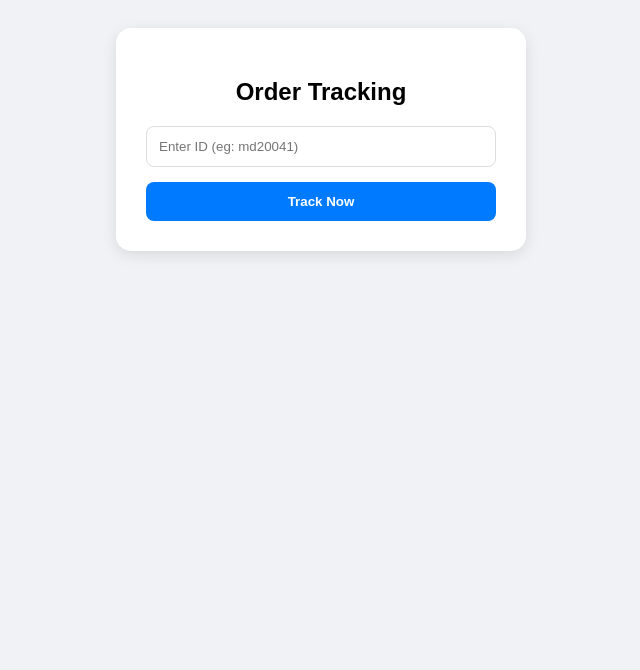
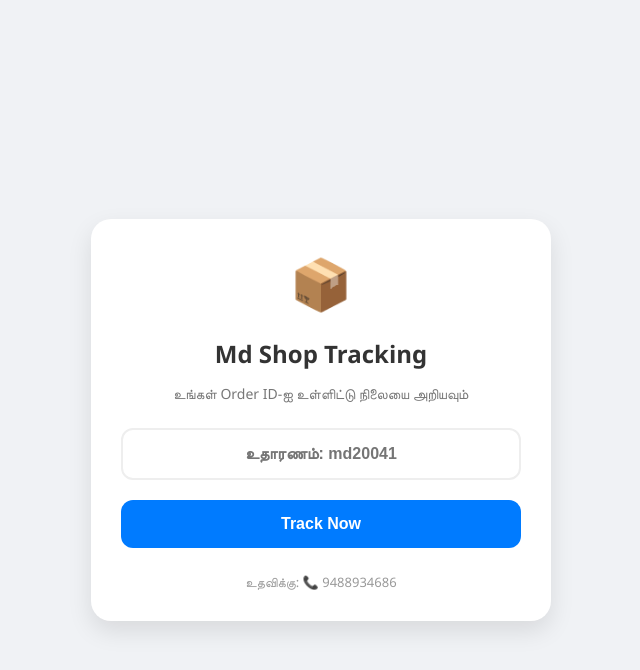
Before and after one commit to mdcooltamil-create/Md-order-, a plain HTML site: page index.html in a window 1280 px wide. Shown: the whole page, without its empty margins (319-959 px from the left). Drawn offline with Linux system fonts and the light colour scheme.

Commit message:
Update title and enhance order tracking UI

```diff
--- a/index.html
+++ b/index.html
@@ -3,52 +3,138 @@
 <head>
     <meta charset="UTF-8">
     <meta name="viewport" content="width=device-width, initial-scale=1.0">
-    <title>Md Shop - Track Order</title>
+    <title>Md Shop - Track Your Order</title>
     <style>
-        body { font-family: sans-serif; text-align: center; background-color: #f0f2f5; padding: 20px; }
-        .box { background: white; padding: 30px; border-radius: 15px; box-shadow: 0 4px 15px rgba(0,0,0,0.1); max-width: 350px; margin: auto; }
-        input { width: 100%; padding: 12px; margin-bottom: 15px; border: 1px solid #ddd; border-radius: 8px; box-sizing: border-box; }
-        button { width: 100%; padding: 12px; background: #007bff; color: white; border: none; border-radius: 8px; font-weight: bold; cursor: pointer; }
-        #result { margin-top: 20px; font-weight: bold; padding: 10px; border-radius: 8px; display: none; }
+        /* இணையதளத்தின் தோற்றம் (Design) */
+        body {
+            font-family: 'Segoe UI', Tahoma, Geneva, Verdana, sans-serif;
+            text-align: center;
+            background-color: #f0f2f5;
+            padding: 20px;
+            margin: 0;
+            display: flex;
+            align-items: center;
+            justify-content: center;
+            min-height: 100vh;
+        }
+        .track-container {
+            background: white;
+            padding: 30px;
+            border-radius: 20px;
+            box-shadow: 0 10px 25px rgba(0,0,0,0.1);
+            max-width: 400px;
+            width: 100%;
+            animation: fadeIn 0.5s;
+        }
+
+        @keyframes fadeIn {
+            from { opacity: 0; transform: translateY(15px); }
+            to { opacity: 1; transform: translateY(0); }
+        }
+
+        h2 { color: #333; margin-bottom: 5px; }
+        p.subtitle { color: #777; font-size: 14px; margin-bottom: 25px; }
+
+        input {
+            width: 100%;
+            padding: 15px;
+            border: 2px solid #eee;
+            border-radius: 12px;
+            box-sizing: border-box;
+            font-size: 16px;
+            margin-bottom: 20px;
+            text-align: center;
+            font-weight: bold;
+        }
+        input:focus { border-color: #007bff; outline: none; }
+
+        button {
+            width: 100%;
+            padding: 15px;
+            background-color: #007bff;
+            color: white;
+            border: none;
+            border-radius: 12px;
+            cursor: pointer;
+            font-size: 16px;
+            font-weight: bold;
+        }
+
+        /* ரிசல்ட் காட்டும் பெட்டி */
+        #statusBox {
+            margin-top: 25px;
+            padding: 20px;
+            border-radius: 12px;
+            display: none;
+            font-size: 18px;
+            font-weight: bold;
+        }
+        .status-loading { background-color: #f8f9fa; color: #666; }
+        .status-found { background-color: #e8f5e9; color: #2e7d32; border: 1px solid #c8e6c9; }
+        .status-notfound { background-color: #ffebee; color: #c62828; border: 1px solid #ffcdd2; }
+
+        .footer-note { margin-top: 25px; font-size: 13px; color: #999; }
     </style>
 </head>
 <body>
 
-    <div class="box">
-        <h2>Order Tracking</h2>
-        <input type="text" id="orderID" placeholder="Enter ID (eg: md20041)">
-        <button onclick="check()">Track Now</button>
-        <div id="result"></div>
+    <div class="track-container">
+        <div style="font-size: 50px; margin-bottom: 10px;">📦</div>
+        <h2>Md Shop Tracking</h2>
+        <p class="subtitle">உங்கள் Order ID-ஐ உள்ளிட்டு நிலையை அறியவும்</p>
+
+        <input type="text" id="orderID" placeholder="உதாரணம்: md20041" autocomplete="off">
+        <button onclick="trackOrder()">Track Now</button>
+
+        <div id="statusBox"></div>
+
+        <div class="footer-note">
+            உதவிக்கு: 📞 9488934686
+        </div>
     </div>
 
     <script>
-        // உங்கள் Apps Script லிங்க்கை இங்கே போடவும்
+        // உங்கள் சரியான லிங்க் இங்கே இணைக்கப்பட்டுள்ளது
         const SCRIPT_URL = "https://script.google.com/macros/s/AKfycbyAf9DpXznoYQbd8E_cqvv6ZDru8zo_442-WU93LEPEUg9svcbzUAxlFICyy1X2twkp/exec";
 
-        async function check() {
-            let id = document.getElementById("orderID").value;
-            let resDiv = document.getElementById("result");
-            if(!id) return alert("ID-ஐ உள்ளிடவும்");
+        async function trackOrder() {
+            const idInput = document.getElementById("orderID");
+            const statusBox = document.getElementById("statusBox");
+            const id = idInput.value.trim();
 
-            resDiv.style.display = "block";
-            resDiv.innerText = "தேடப்படுகிறது...";
-            resDiv.style.background = "#eee";
+            if (!id) {
+                alert("தயவுசெய்து ஒரு ID-ஐ உள்ளிடவும்!");
+                return;
+            }
+
+            // தேடும் போது காட்டும் மெசேஜ்
+            statusBox.style.display = "block";
+            statusBox.className = "status-loading";
+            statusBox.innerText = "தேடப்படுகிறது... 🔍";
 
             try {
-                let response = await fetch(SCRIPT_URL + "?id=" + id);
-                let text = await response.text();
+                // கூகுள் ஷீட்டில் இருந்து தகவலைப் பெறுதல்
+                const response = await fetch(SCRIPT_URL + "?id=" + id);
+                const result = await response.text();
 
-                if(text === "Not Found") {
-                    resDiv.innerText = "❌ ஆர்டர் ஐடி இல்லை!";
-                    resDiv.style.background = "#ffebee";
+                if (result === "Not Found" || result === "") {
+                    statusBox.className = "status-notfound";
+                    statusBox.innerText = "❌ இந்த ஐடி (ID) கண்டறியப்படவில்லை!";
                 } else {
-                    resDiv.innerText = "📦 நிலை: " + text;
-                    resDiv.style.background = "#e8f5e9";
+                    statusBox.className = "status-found";
+                    statusBox.innerText = "📦 நிலை (Status): " + result;
                 }
-            } catch(e) {
-                resDiv.innerText = "⚠️ இணைப்பு தோல்வி!";
+            } catch (error) {
+                statusBox.className = "status-notfound";
+                statusBox.innerText = "⚠️ இணைப்பு தோல்வி! மீண்டும் முயற்சிக்கவும்.";
             }
         }
+
+        // கீபோர்டில் Enter அழுத்தினால் வேலை செய்யும்
+        document.getElementById("orderID").addEventListener("keypress", function(e) {
+            if (e.key === "Enter") trackOrder();
+        });
     </script>
+
 </body>
 </html>
```
